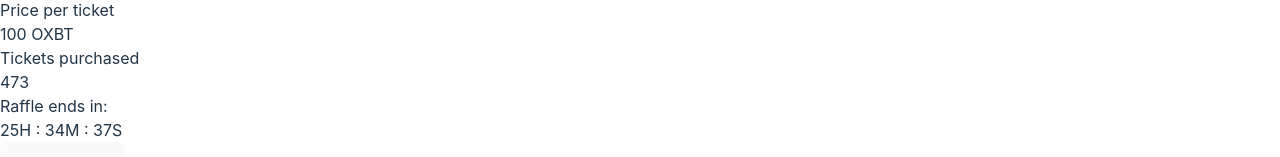
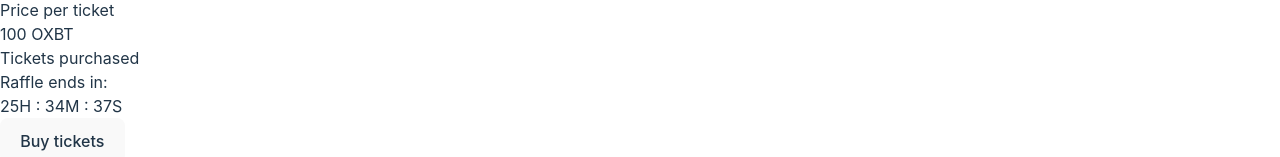
Before and after one commit to mnkhod/satoshi-raffles, a React (Vite) app: page / in a window 1280 px wide. Shown: the part 552-709 px from the top of the page. Built offline with nearby package versions, Linux system fonts and the light colour scheme; no server answers.

Commit message:
added tickets purchased count

```diff
--- a/src/App.jsx
+++ b/src/App.jsx
@@ -128,7 +128,10 @@ function App() {
             </div>
             <div>
               <p>Tickets purchased</p>
-              <h2>473</h2>
+              <h2>
+                {tokens.length > 0 &&
+                  tokens.reduce((a, b) => a + (b["ticket"] || 0), 0)}
+              </h2>
             </div>
           </div>
           <div className="w-full h-0.5 bg-gray-300"></div>
```
